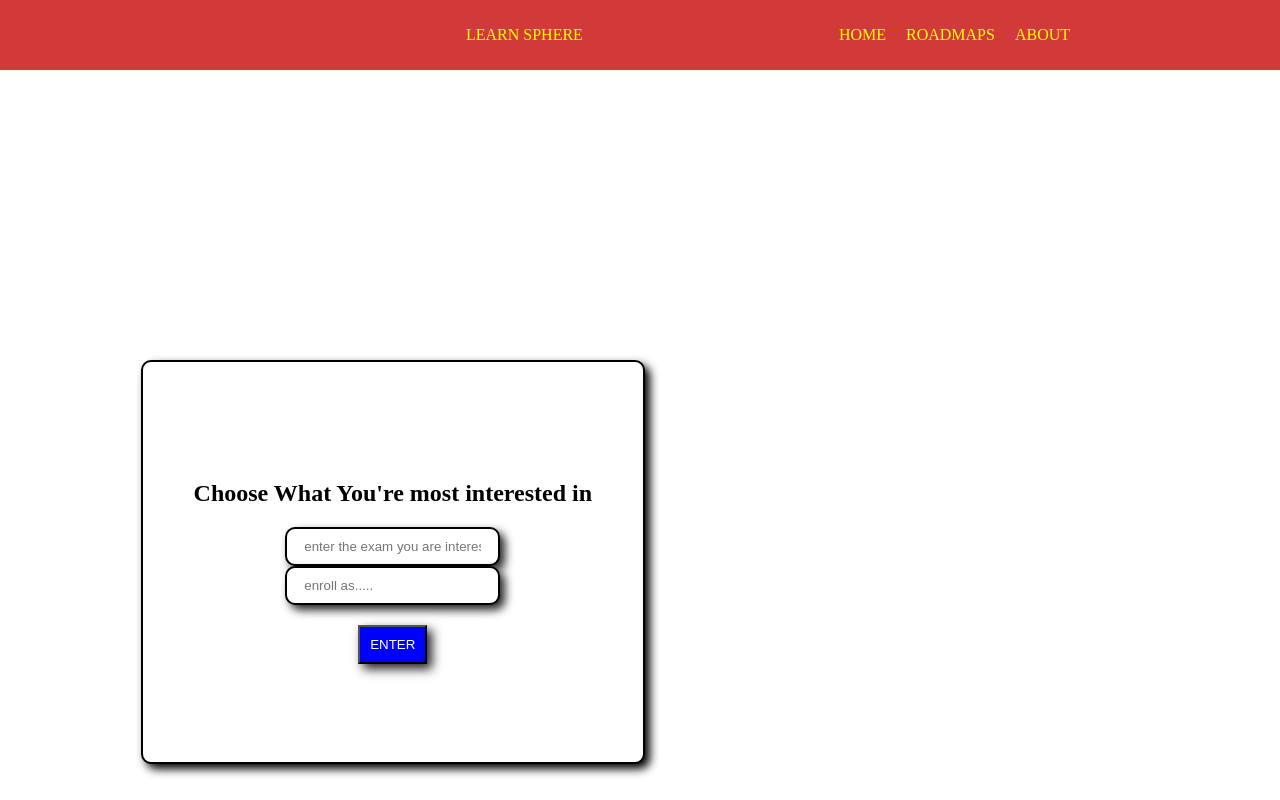
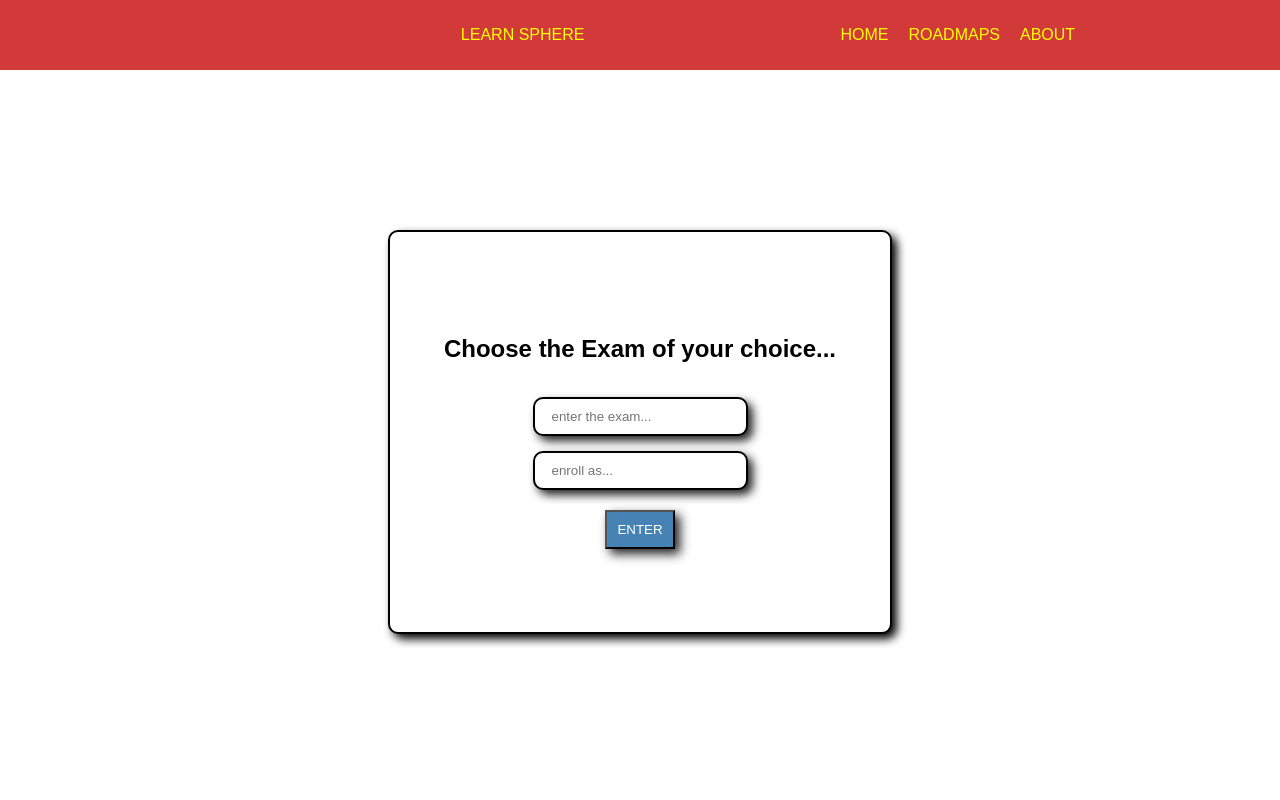
Before and after one commit to Graffian/learn-sphere-hackjmi, a React (Create React App) app: page / in a window 1280 px wide. Built offline with nearby package versions, Linux system fonts and the light colour scheme.

Commit message:
Style and Script changes Adjusted the login box position Added Arial font family, fixed the hovering issue of drop down menus (course-list, person-list).

```diff
--- a/src/components/Home/Home.css
+++ b/src/components/Home/Home.css
@@ -1,4 +1,6 @@
-
+body{
+  font-family: Arial, Helvetica, sans-serif;
+}
 .course-div{
   position: relative;
   display: flex;
@@ -10,8 +12,8 @@
   height:400px;
   width:500px;
   flex-direction:column;
-  margin-left:11vw;
-  margin-top:290px;
+  margin-inline: auto;
+  margin-top: 20vh;
   border-radius:10px;
 }
 .course-input{
@@ -23,6 +25,7 @@
   border-radius:10px;
   box-shadow:5px 5px 10px #232323;
   background-color: white;
+  margin-block: 15px;
   z-index: 0;
 }
 .person-input{
@@ -36,7 +39,7 @@
   background-color: white;
   z-index: 0;
 }
-.person-input:hover ~ .person-list{
+.person-input:hover ~ .person-list, .person-list:hover{
 
   visibility: visible;
   height: 120px;
@@ -57,12 +60,12 @@
 .enter-button{
   margin-top:20px;
   padding:10px;
-  background-color: blue;
+  background-color: steelblue;
   color:white;
   box-shadow:5px 5px 10px #232323;
   z-index: 0;
 }
-.course-input:hover ~ .course-list{
+.course-input:hover ~ .course-list, .course-list:hover{
 
   visibility: visible;
   height: 260px;
--- a/src/components/Home/Home.js
+++ b/src/components/Home/Home.js
@@ -6,8 +6,8 @@ function Home(){
   return(
     <>
       <div className="course-div">
-        <h2>Choose What You're most interested in</h2>
-        <input ref={courseInputRef} className="course-input" placeholder ="enter the exam you are interested interested in ....." name="courses"/>
+        <h2>Choose the Exam of your choice...</h2>
+        <input ref={courseInputRef} className="course-input" placeholder ="enter the exam..." name="courses"/>
         <div className="course-list">
           <ul>
             <li onClick={()=>{courseInputRef.current.value="Jee Main"}}>JEE MAIN</li>
@@ -17,10 +17,10 @@ function Home(){
             <li onClick={()=>{courseInputRef.current.value="ICSE 10th BOARDS"}}>ICSE BOARDS(10)</li>
             <li onClick={()=>{courseInputRef.current.value="CBSE 10th BOARDS"}}>CBSE BOARDS(10)</li>
             <li onClick={()=>{courseInputRef.current.value="ICSE 12th BOARDS"}}>ICSE BOARDS(12)</li>
-            <li onClick={()=>{courseInputRef.current.value="CBSE 12th BOARDS"}}>CBSE BOARDS (12)</li>
+            <li onClick={()=>{courseInputRef.current.value="CBSE 12th BOARDS"}}>CBSE BOARDS(12)</li>
           </ul>
         </div>
-           <input ref={personInputRef} className="person-input" placeholder ="enroll as....."/>
+           <input ref={personInputRef} className="person-input" placeholder ="enroll as..."/>
            <div className="person-list">
           <ul>
             <li onClick={()=>{personInputRef.current.value="Teacher"}}>TEACHER</li>
```
